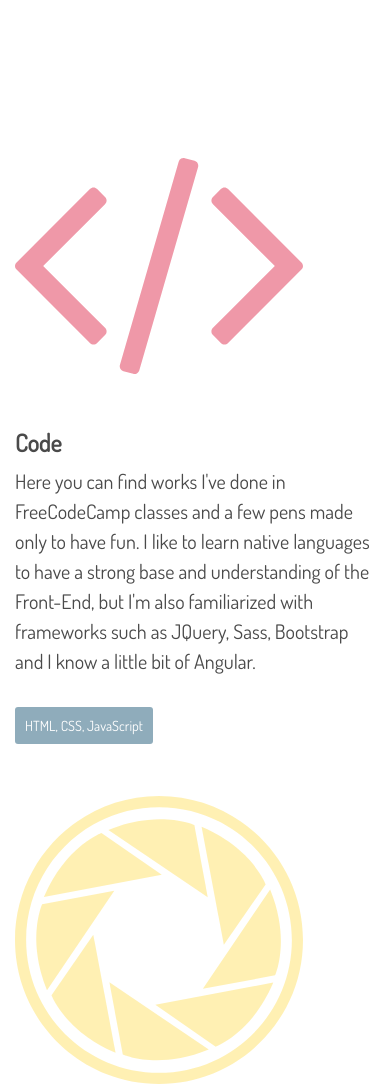
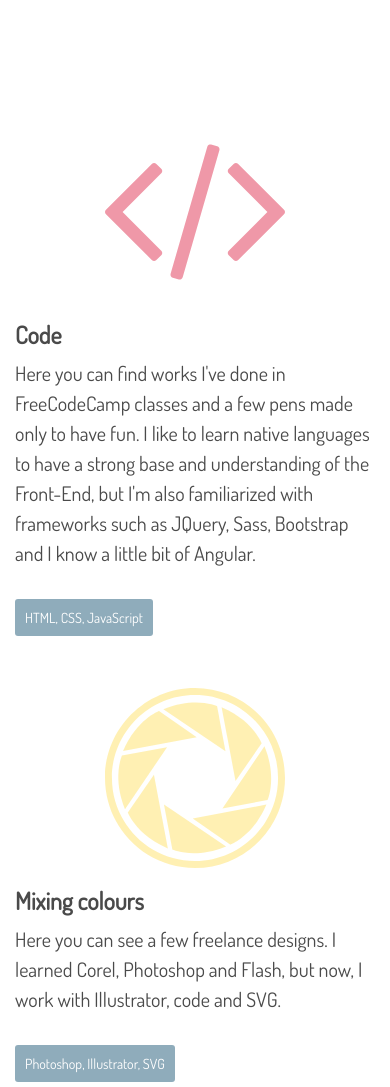
Before and after one commit to patribezek/portfolio, a plain HTML site: page index.html in a window 390 px wide. Shown: the part 1720-2807 px from the top of the page. Drawn offline with nearby package versions, Linux system fonts and the light colour scheme.

Commit message:
Add files via upload

```diff
--- a/css/custom.css
+++ b/css/custom.css
@@ -271,4 +271,15 @@ li img {
 		font-size: 30px;
 		letter-spacing: 5px;
 	}
+
+	.pics {
+		width: 50%;
+		opacity: 0.4;
+		transform: translateX(50%);
+
+	}
+
+
+
+
 }
```
